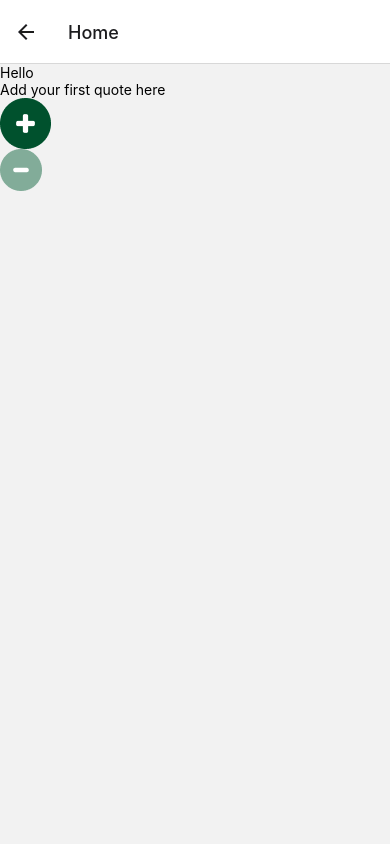
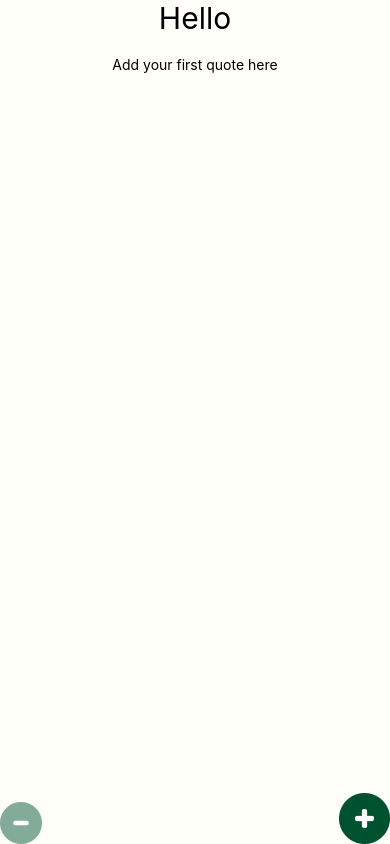
Before and after one commit to adi868/Quotably, a React Native app: screen /Home in a window 390 px wide. Built offline with nearby package versions, Linux system fonts and the light colour scheme.

Commit message:
formatting

```diff
--- a/App.js
+++ b/App.js
@@ -1,11 +1,11 @@
-import * as React from 'react';
-import { NavigationContainer } from '@react-navigation/native';
-import {createNativeStackNavigator} from '@react-navigation/native-stack';
-import IntroScreen from './screens/IntroScreen'
-import HomeScreen from './screens/HomeScreen';
-import AddQuote from './screens/AddQuoteScreen'
+import * as React from "react";
+import { NavigationContainer } from "@react-navigation/native";
+import { createNativeStackNavigator } from "@react-navigation/native-stack";
+import IntroScreen from "./screens/IntroScreen";
+import HomeScreen from "./screens/HomeScreen";
+import AddQuote from "./screens/AddQuoteScreen";
 
-import { StyleSheet, Text, View } from 'react-native';
+import { StyleSheet, Text, View } from "react-native";
 
 const Stack = createNativeStackNavigator();
 
@@ -13,9 +13,21 @@ export default function App() {
   return (
     <NavigationContainer style={styles.container}>
       <Stack.Navigator initialRouteName="Intro">
-        <Stack.Screen name="Intro" component={IntroScreen} options={{ headerShown: false }}/>
-        <Stack.Screen name="Home" component={HomeScreen} />
-        <Stack.Screen name = "AddQuote" component = {AddQuote} options={{ headerShown: false }}/>
+        <Stack.Screen
+          name="Intro"
+          component={IntroScreen}
+          options={{ headerShown: false }}
+        />
+        <Stack.Screen
+          name="Home"
+          component={HomeScreen}
+          options={{ headerShown: false }}
+        />
+        <Stack.Screen
+          name="AddQuote"
+          component={AddQuote}
+          options={{ headerShown: false }}
+        />
       </Stack.Navigator>
     </NavigationContainer>
   );
@@ -24,9 +36,9 @@ export default function App() {
 const styles = StyleSheet.create({
   container: {
     flex: 1,
-    backgroundColor: '#fff',
-    alignItems: 'center',
-    justifyContent: 'center',
-    fontFamily: 'ShipporiMincho-Regular',
+    backgroundColor: "#fff",
+    alignItems: "center",
+    justifyContent: "center",
+    fontFamily: "ShipporiMincho-Regular",
   },
 });
--- a/components/QuoteItem.js
+++ b/components/QuoteItem.js
@@ -1,11 +1,11 @@
-import React from 'react';
-import { View, Text, StyleSheet } from 'react-native';
+import React from "react";
+import { View, Text, StyleSheet } from "react-native";
 
 const QuoteItem = ({ quote, author }) => {
   return (
     <View style={styles.container}>
       <Text style={styles.quoteText}>"{quote}"</Text>
-      {author && <Text style={styles.authorText}>- {author}</Text>}
+      {author && <Text style={styles.authorText}>― {author}</Text>}
     </View>
   );
 };
@@ -14,21 +14,18 @@ const styles = StyleSheet.create({
   container: {
     marginVertical: 10,
     padding: 10,
-    borderColor: '#ccc',
-    borderWidth: 1,
-    borderRadius: 5,
-    backgroundColor: '#f9f9f9',
   },
   quoteText: {
-    fontSize: 16,
-    fontStyle: 'italic',
-    marginBottom: 5,
-    fontFamily: 'ShipporiMincho-Regular',
+    fontSize: 18,
+    textAlign: "left",
+    marginBottom: 20,
+    // fontFamily: 'ShipporiMincho-Regular',
   },
   authorText: {
-    fontSize: 14,
-    textAlign: 'right',
-    fontFamily: 'ShipporiMincho-Regular',
+    fontSize: 16,
+    textAlign: "left",
+    marginBottom: 20,
+    // fontFamily: 'ShipporiMincho-Regular',
   },
 });
 
--- a/screens/HomeScreen.js
+++ b/screens/HomeScreen.js
@@ -1,16 +1,17 @@
-import React, {useState, useEffect} from "react";
+import React, { useState, useEffect } from "react";
 import {
   StyleSheet,
   View,
   Text,
   Pressable,
-  Image, FlatList
+  Image,
+  FlatList,
 } from "react-native";
-import QuoteItem from '../components/QuoteItem';
-import globalStyles from '../src/styles'; // Import global styles
+import QuoteItem from "../components/QuoteItem";
+import globalStyles from "../src/styles"; // Import global styles
 
 function HomeScreen({ route, navigation }) {
-const userName = route.params?.userName ?? '';
+  const userName = route.params?.userName ?? "";
   const [quotes, setQuotes] = useState([]);
 
   //listens for new quotes passed via navigation parameters and updates state accordingly
@@ -21,18 +22,25 @@ const userName = route.params?.userName ?? '';
   }, [route.params?.newQuote]);
 
   return (
-    <View>
+    <View style={styles.container}>
       {/* conditional check if username added */}
-      <Text>Hello{userName ? `, ${userName}` : ""}</Text>
-      <View>
-        <Text>{route.params?.newQuote ? "": `Add your first quote here`}</Text>
+      <Text style={styles.heading}>Hello{userName ? `, ${userName}` : ""}</Text>
+      <Text>{route.params?.newQuote ? "" : `Add your first quote here`}</Text>
       {/* render quotes dynamically */}
       <FlatList
         data={quotes}
         keyExtractor={(item, index) => index.toString()}
-        renderItem={({ item }) => <QuoteItem quote={item.quote} author={item.author} />}
+        renderItem={({ item }) => (
+          <QuoteItem quote={item.quote} author={item.author} />
+        )}
       />
-      </View>
+      <View style={styles.buttonContainer}>
+        <Pressable title="Remove quote" style={styles.button}>
+          <Image
+            source={require("../assets/remove.png")}
+            style={styles.image}
+          />
+        </Pressable>
         <Pressable
           title="Add a quote"
           style={styles.button}
@@ -40,9 +48,7 @@ const userName = route.params?.userName ?? '';
         >
           <Image source={require("../assets/add.png")} style={styles.image} />
         </Pressable>
-      <Pressable title="Remove quote" style={styles.button}>
-        <Image source={require("../assets/remove.png")} style={styles.image} />
-      </Pressable>
+      </View>
     </View>
   );
 }
@@ -52,6 +58,18 @@ const styles = StyleSheet.create({
     flex: 1,
     justifyContent: "center",
     alignItems: "center",
+    backgroundColor: "#FFFEF8",
+  },
+  heading: {
+    fontSize: 30,
+    paddingBottom: 20,
+  },
+  buttonContainer: {
+    width: "100%",
+    flex: 1,
+    flexDirection: "row",
+    alignItems: "flex-end",
+    justifyContent: "space-between",
   },
 });
 
```
Lines whose indentation alone changed are shown as unchanged.
